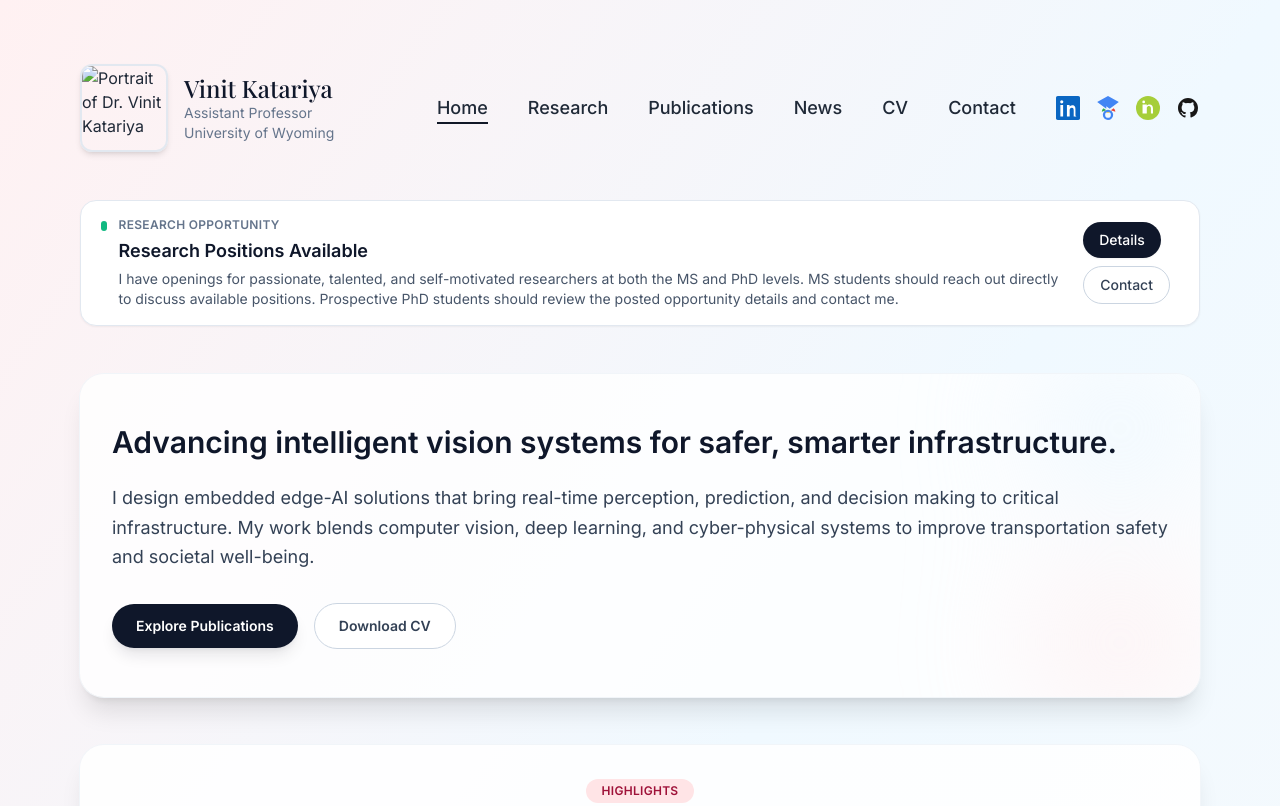
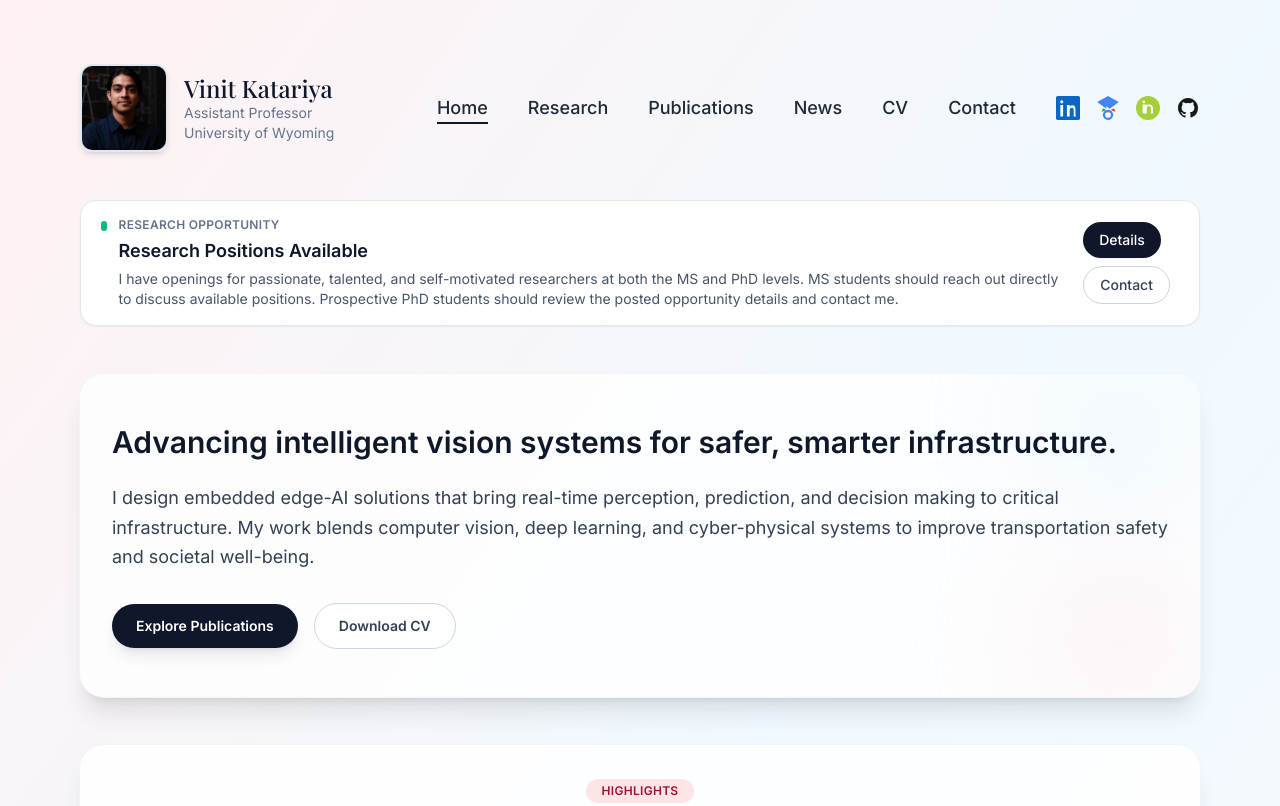
Before and after one commit to vinit-katariya/vinit-katariya.github.io, a plain HTML site: page index.html in a window 1280 px wide. Shown: the top 806 px of the page. Drawn offline with nearby package versions, Linux system fonts and the light colour scheme.

Commit message:
Fix portrait image path

```diff
--- a/data.js
+++ b/data.js
@@ -7,7 +7,7 @@ const personalInfo = {
     institution: "University of Wyoming",
     email: "vkatariy@uwyo.edu",
     facultyPage: "https://www.uwyo.edu/eecs/faculty-staff/faculty/vinit-katariya.html",
-    profileImage: "pictures/vinit_katariya_bio.png",
+    profileImage: "pictures/bio/vinit_dark.png",
     bio: "Dr. Vinit Katariya is an assistant professor at the University of Wyoming. His research focuses on developing efficient and scalable machine learning algorithms for real-time applications. He holds a Ph.D. in Computer Science from a reputable university and has published numerous papers in top-tier conferences and journals. His work is primarily centered on vehicle trajectory prediction, anomaly detection in video surveillance, and edge AI for cyber-physical systems."
 };
 
--- a/index.html
+++ b/index.html
@@ -13,12 +13,12 @@
     <meta property="og:description" content="Discover Dr. Vinit Katariya's research, publications, academic collaborations, and student opportunities in machine learning and intelligent transportation systems.">
     <meta property="og:type" content="website">
     <meta property="og:url" content="https://vinit-katariya.github.io/">
-    <meta property="og:image" content="https://vinit-katariya.github.io/pictures/vinit_dark.png">
+    <meta property="og:image" content="https://vinit-katariya.github.io/pictures/bio/vinit_dark.png">
     <meta property="og:site_name" content="Dr. Vinit Katariya">
     <meta name="twitter:card" content="summary_large_image">
     <meta name="twitter:title" content="Vinit Katariya - Assistant Professor, University of Wyoming">
     <meta name="twitter:description" content="Learn about Dr. Vinit Katariya's research in edge AI, computer vision, and intelligent transportation systems, plus student openings.">
-    <meta name="twitter:image" content="https://vinit-katariya.github.io/pictures/vinit_dark.png">
+    <meta name="twitter:image" content="https://vinit-katariya.github.io/pictures/bio/vinit_dark.png">
     <meta name="twitter:site" content="@vinitkatariya">
     <script type="application/ld+json">
         {
@@ -32,7 +32,7 @@
                 "department": "Department of Electrical Engineering and Computer Science"
             },
             "url": "https://vinit-katariya.github.io/",
-            "image": "https://vinit-katariya.github.io/pictures/vinit_katariya_bio.png",
+            "image": "https://vinit-katariya.github.io/pictures/bio/vinit_dark.png",
             "email": "mailto:vkatariy@uwyo.edu",
             "sameAs": [
                 "https://www.linkedin.com/in/vinitkatariya/",
@@ -61,7 +61,7 @@
 
         <header class="flex flex-col md:flex-row items-center justify-between py-6">
             <a href="index.html" class="flex items-center gap-4 mb-4 md:mb-0 no-underline focus:outline-none focus-visible:ring-2 focus-visible:ring-slate-900/40 focus-visible:ring-offset-2" aria-label="Go to the home page">
-                <img src="pictures/vinit_katariya_bio.png" alt="Portrait of Dr. Vinit Katariya" class="profile-avatar object-cover border-2 border-slate-200 shadow-md rounded-xl" loading="lazy">
+                <img src="pictures/bio/vinit_dark.png" alt="Portrait of Dr. Vinit Katariya" class="profile-avatar object-cover border-2 border-slate-200 shadow-md rounded-xl" loading="lazy">
                 <div class="flex flex-col">
                     <span class="font-display text-2xl text-slate-900 leading-tight">Vinit Katariya</span>
                     <span class="text-sm text-slate-500">Assistant Professor</span>
```
Also changed, not shown: pictures/bio/vinit_dark.png (renamed from pictures/vinit_dark.png), 1 other file.
